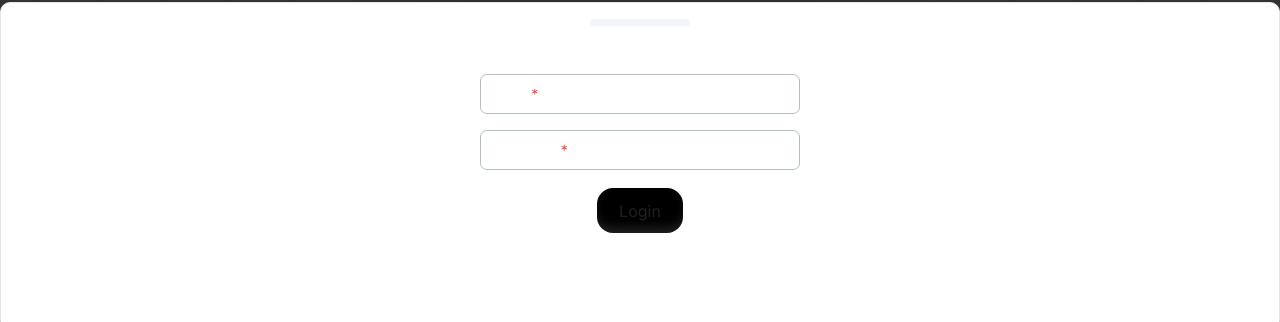
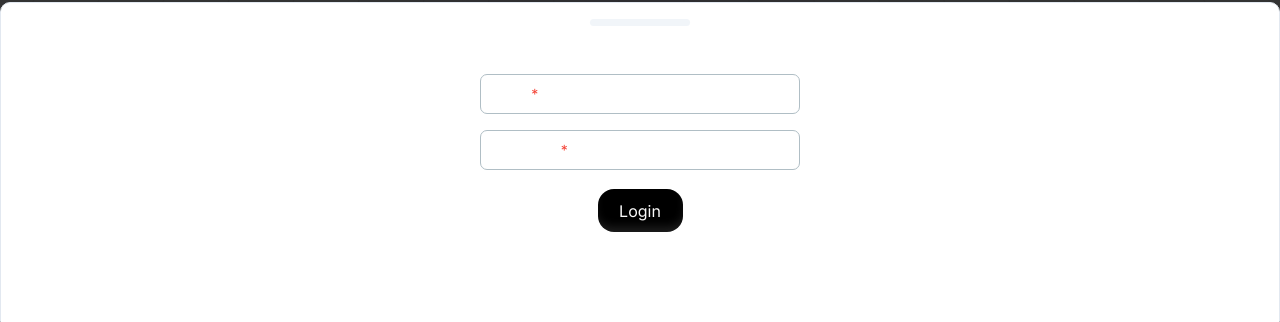
Before and after one commit to iZafor/REnizer, a Next.js app in the folder renizer-next/: page / in a window 1280 px wide. Both pictures are taken after a click on the button "Login". Shown: the part 478-800 px from the top of the page. Built offline with nearby package versions, Linux system fonts and the light colour scheme.

Commit message:
update background color for light theme

```diff
--- a/renizer-next/components/ui/custom/login-form.tsx
+++ b/renizer-next/components/ui/custom/login-form.tsx
@@ -22,15 +22,15 @@ export default function LoginForm() {
                     style={
                         {
                             "--spread": "90deg",
-                            "--shimmer-color": isLightTheme() ? "rgba(0, 0, 0, 1)" : "#ffffff",
+                            "--shimmer-color": isLightTheme() ? "hsl(var(--primary))" : "#ffffff",
                             "--radius": "1rem",
                             "--speed": "3s",
-                            "--cut": "0.1em",
-                            "--bg": isLightTheme() ? "rgba(200, 200, 200, 1)" : "rgba(0, 0, 0, 1)",
+                            "--cut": "0.15em",
+                            "--bg": isLightTheme() ? "hsl(var(--primary))" : "rgba(0, 0, 0, 1)",
                         } as CSSProperties
                     }
                     className={cn(
-                        "group relative z-0 flex cursor-pointer items-center justify-center overflow-hidden whitespace-nowrap border border-white/10 px-6 py-3 dark:text-gray-50 text-gray-900 [background: var(--bg)] [border-radius:var(--radius)]",
+                        "group relative z-0 flex cursor-pointer items-center justify-center overflow-hidden whitespace-nowrap border border-white/10 px-6 py-3 text-gray-50 [background: var(--bg)] [border-radius:var(--radius)]",
                         "transform-gpu transition-transform duration-300 ease-in-out active:translate-y-[1px]",
                     )}
                 >
--- a/renizer-next/components/ui/drawer.tsx
+++ b/renizer-next/components/ui/drawer.tsx
@@ -1,8 +1,8 @@
 "use client"
 
-import * as React from "react"
-import { Drawer as DrawerPrimitive } from "vaul"
-
+import * as React from "react";
+import { Drawer as DrawerPrimitive } from "vaul";
+import { useTheme } from "next-themes";
 import { cn } from "@/lib/utils"
 
 const Drawer = ({
@@ -37,8 +37,11 @@ DrawerOverlay.displayName = DrawerPrimitive.Overlay.displayName
 const DrawerContent = React.forwardRef<
   React.ElementRef<typeof DrawerPrimitive.Content>,
   React.ComponentPropsWithoutRef<typeof DrawerPrimitive.Content>
->(({ className, children, ...props }, ref) => (
-  <DrawerPortal>
+>(({ className, children, ...props }, ref) => {
+  const { theme } = useTheme();
+  const barBg = theme == "light" ? "[background:hsl(var(--primary))]" : "bg-muted";
+
+  return (<DrawerPortal>
     <DrawerOverlay />
     <DrawerPrimitive.Content
       ref={ref}
@@ -48,11 +51,12 @@ const DrawerContent = React.forwardRef<
       )}
       {...props}
     >
-      <div className="mx-auto mt-4 h-2 w-[100px] rounded-full bg-muted" />
+      <div className={`mx-auto mt-4 h-2 w-[100px] rounded-full ${barBg}`} />
       {children}
     </DrawerPrimitive.Content>
-  </DrawerPortal>
-))
+  </DrawerPortal>);
+});
+
 DrawerContent.displayName = "DrawerContent"
 
 const DrawerHeader = ({
--- a/renizer-next/components/ui/magicui/shimmer-button.tsx
+++ b/renizer-next/components/ui/magicui/shimmer-button.tsx
@@ -16,7 +16,7 @@ export interface ShimmerButtonProps
 const ShimmerButton = React.forwardRef<HTMLButtonElement, ShimmerButtonProps>(
     (
         {
-            shimmerSize = "0.1em",
+            shimmerSize = "0.15em",
             shimmerDuration = "3s",
             borderRadius = "100px",
             className,
@@ -32,15 +32,15 @@ const ShimmerButton = React.forwardRef<HTMLButtonElement, ShimmerButtonProps>(
                 style={
                     {
                         "--spread": "90deg",
-                        "--shimmer-color": theme == "light" ? "rgba(0, 0, 0, 1)" : "#ffffff",
+                        "--shimmer-color": theme == "light" ? "hsl(var(--primary))" : "#ffffff",
                         "--radius": borderRadius,
                         "--speed": shimmerDuration,
                         "--cut": shimmerSize,
-                        "--bg": theme == "light" ? "rgba(200, 200, 200, 1)" : "rgba(0, 0, 0, 1)",
+                        "--bg": theme == "light" ? "hsl(var(--primary))" : "rgba(0, 0, 0, 1)",
                     } as CSSProperties
                 }
                 className={cn(
-                    "group relative z-0 flex cursor-pointer items-center justify-center overflow-hidden whitespace-nowrap border border-white/10 px-6 py-3 dark:text-gray-50 text-gray-900 [background: var(--bg)] [border-radius:var(--radius)]",
+                    "group relative z-0 flex cursor-pointer items-center justify-center overflow-hidden whitespace-nowrap border border-white/10 px-6 py-3 text-gray-50 [background: var(--bg)] [border-radius:var(--radius)]",
                     "transform-gpu transition-transform duration-300 ease-in-out active:translate-y-[1px]",
                     className,
                 )}
```
